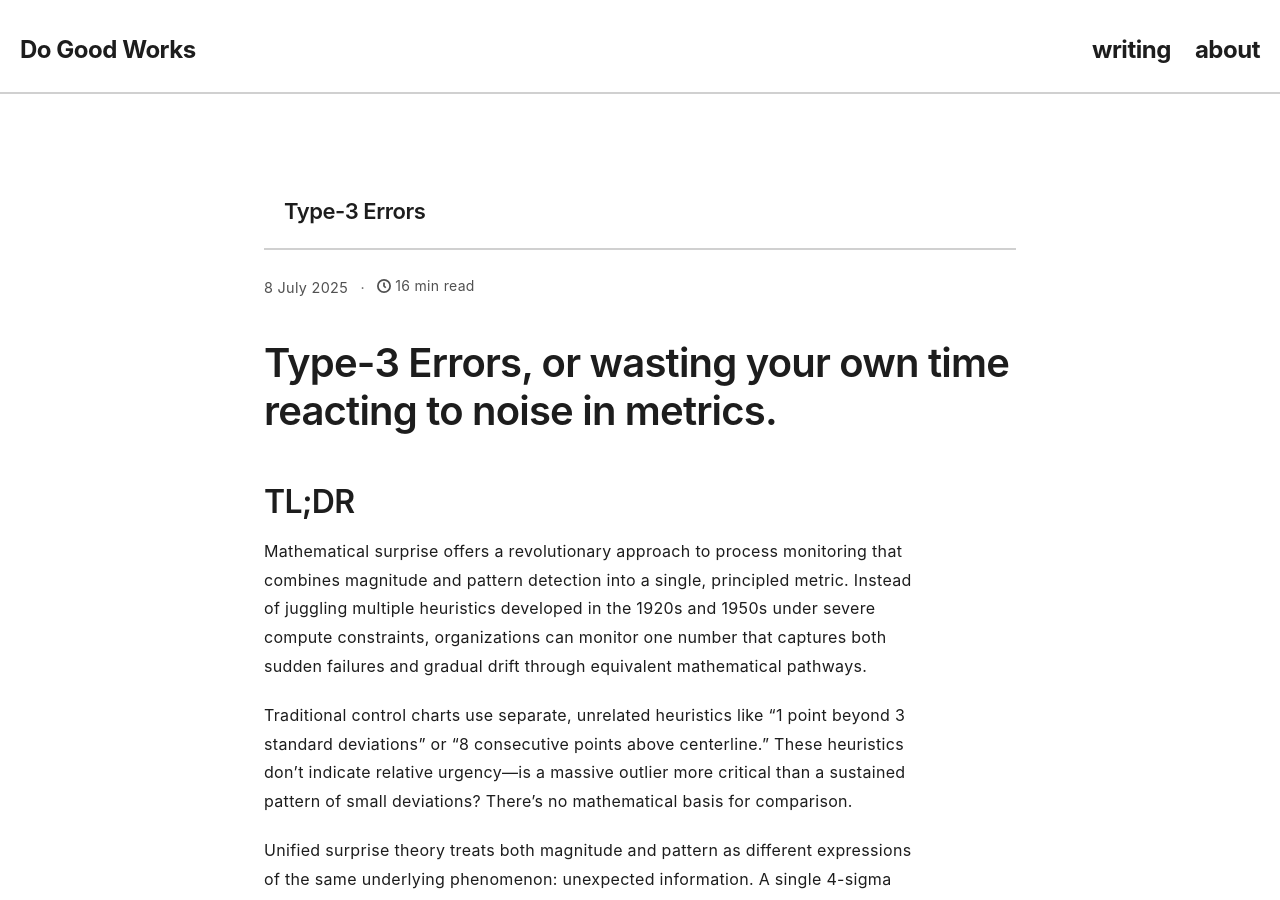
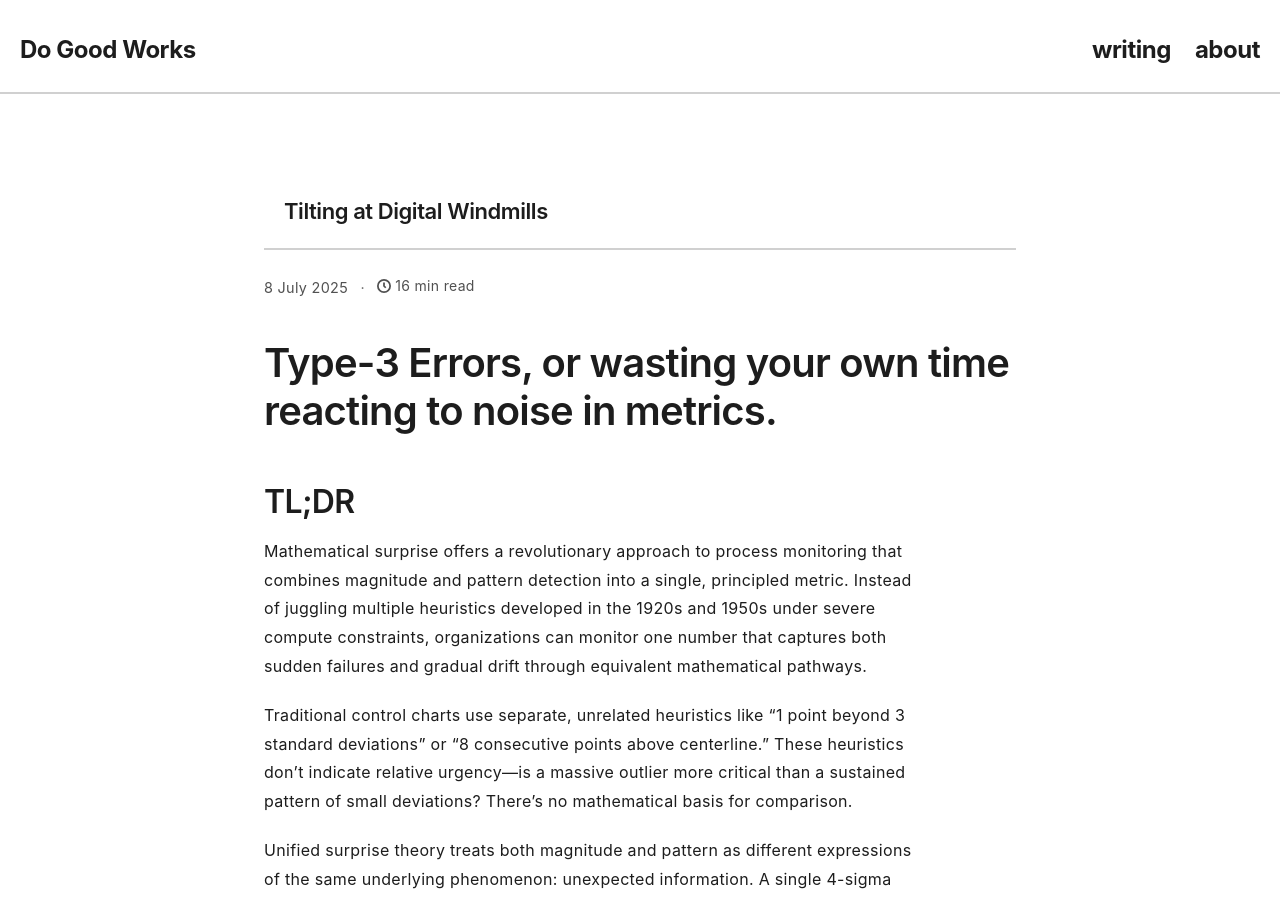
Before and after one commit to HamishFrostLyon/hamishfrostlyon.github.io, a Jekyll site: the page built from _posts/2025-07-08-metric-sensitivity.md, in a window 1280 px wide and 900 px high. Built offline with Jekyll 4.4.1, drawn with Linux system fonts in a browser that asks for light colours; some of the changed lines change nothing that is shown.

Commit message:
Update article title and description
- Changed "Type-3 Errors" to "Tilting at Digital Windmills"
- Added new excerpt about Quixote-like narratives and statistical noise
- Maintains content while improving metaphorical framing

```diff
--- a/_posts/2025-07-08-metric-sensitivity.md
+++ b/_posts/2025-07-08-metric-sensitivity.md
@@ -1,11 +1,7 @@
 ---
-title: 'Type-3 Errors'
+title: 'Tilting at Digital Windmills'
 date: 2025-07-08
-excerpt:
-  'Single point metrics and charts use simple hueristics such as colouring daata
-  red below the line and green above or control charts with rules like 3 data
-  points over the upper control limit miss critical process changes and create
-  unnecessary work'
+excerpt: 'Like Quixote, we approach information with our own narratives. A routine 3% variance becomes a concerning trend; random clustering transforms into clear patterns. While we we chase spikes and dips, deploying resources against statistical noise, based on what amounts to the wind changing direction. The windmills continue their patient rotation, grinding grain, utterly unaffected by our grand narrative.'
 ---
 
 # Type-3 Errors, or wasting your own time reacting to noise in metrics.
```
